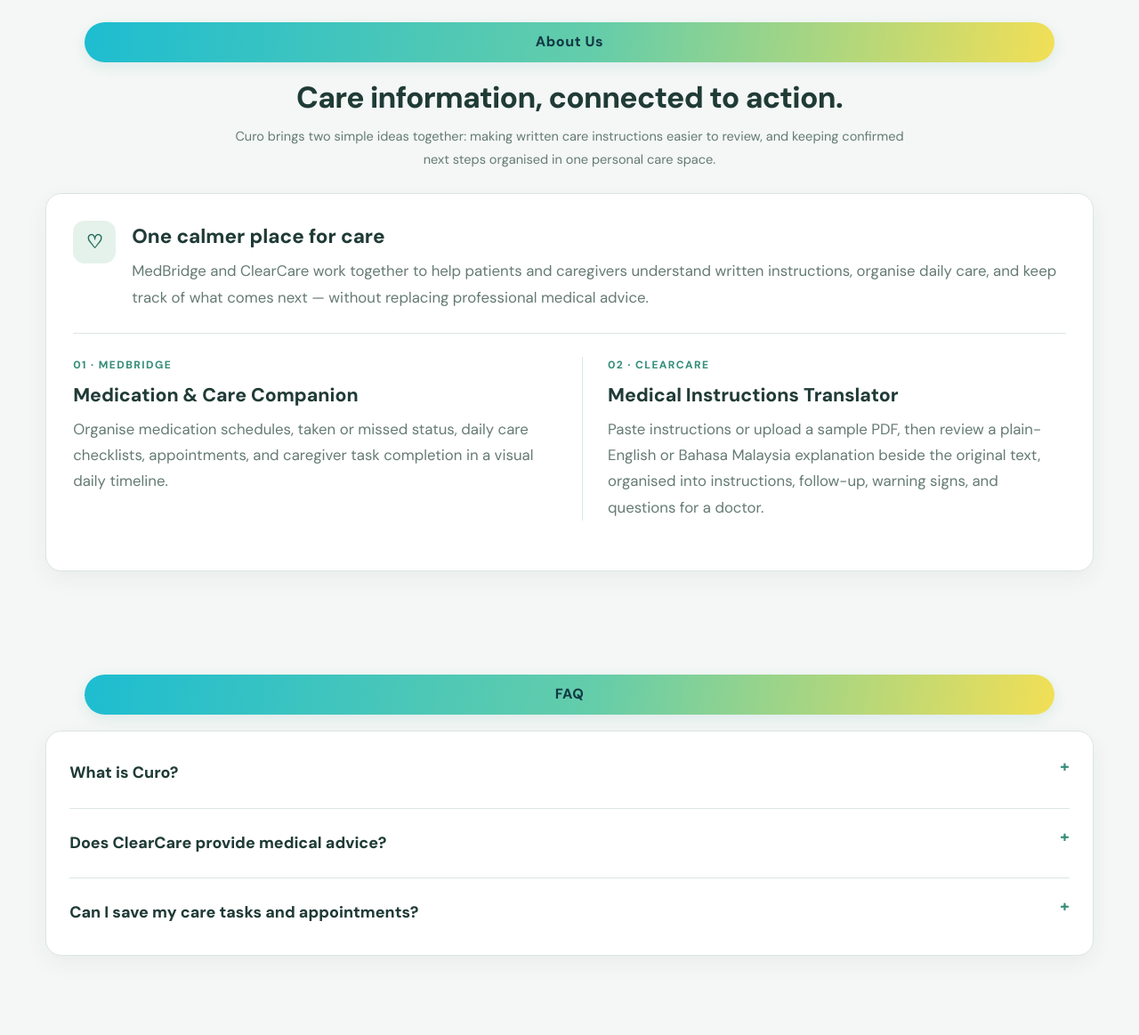
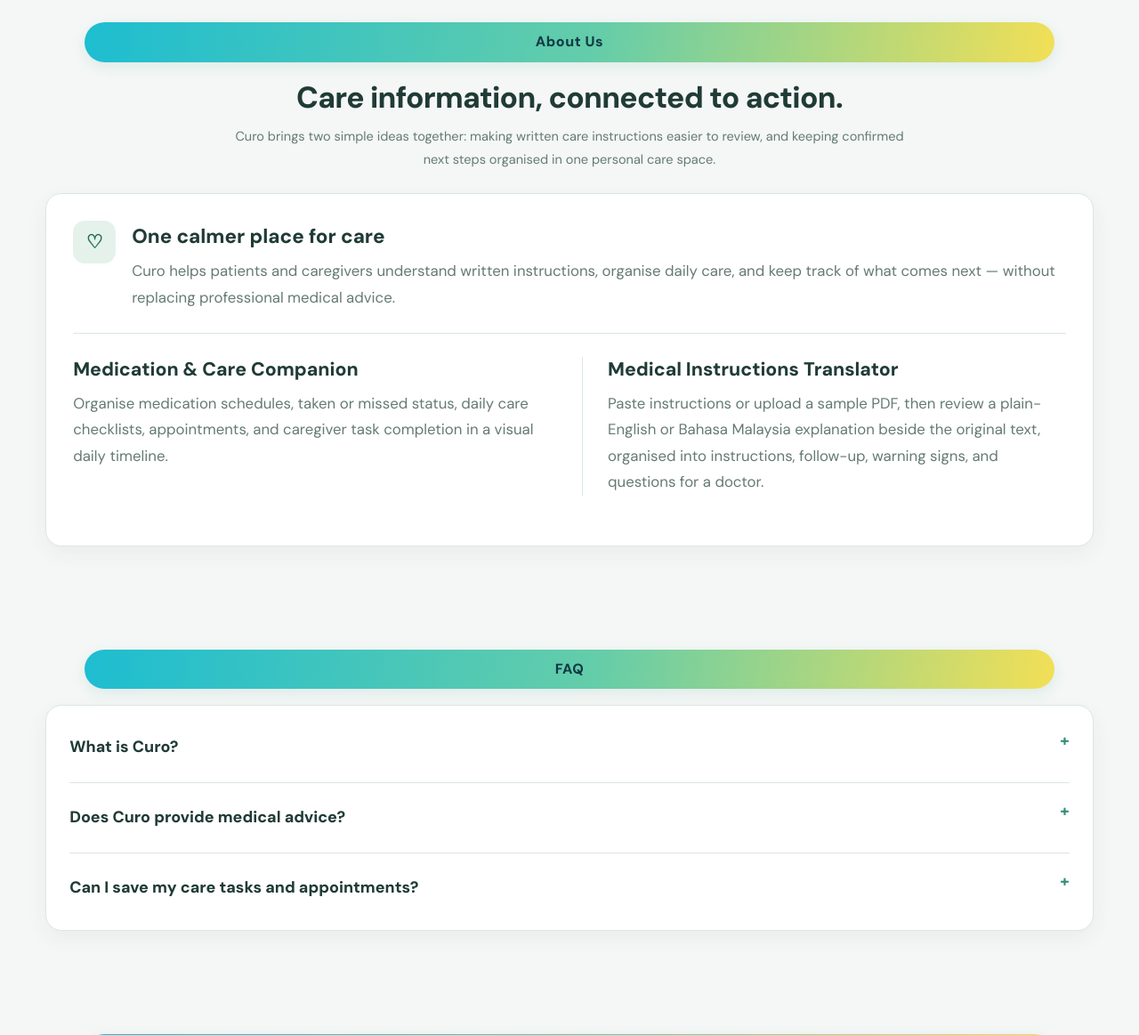
Before and after one commit to JE-lim-lim/Curo, a Flask app: page / in a window 1280 px wide. Shown: the part 743-1906 px from the top of the page at 89% size. Run offline with Flask 3, Linux system fonts and the light colour scheme.

Commit message:
Update landing.html

```diff
--- a/templates/landing.html
+++ b/templates/landing.html
@@ -13,16 +13,30 @@
 </section>
 <section class="home-block" id="about"><div class="section-ribbon">About Us</div><div class="home-inner"><h2>Care information, connected to action.</h2><p class="home-lead">Curo brings two simple ideas together: making written care instructions easier to review, and keeping confirmed next steps organised in one personal care space.</p><div class="feature-grid feature-grid-single">
 <article class="feature-card feature-combined">
-  <div class="feature-combined-intro"><div class="mini-icon">♡</div><div><h3>One calmer place for care</h3><p>MedBridge and ClearCare work together to help patients and caregivers understand written instructions, organise daily care, and keep track of what comes next — without replacing professional medical advice.</p></div></div>
+  <div class="feature-combined-intro">
+    <div class="mini-icon">♡</div>
+    <div>
+      <h3>One calmer place for care</h3>
+      <p>Curo helps patients and caregivers understand written instructions, organise daily care, and keep track of what comes next — without replacing professional medical advice.</p>
+    </div>
+  </div>
+
   <div class="feature-pair">
-    <section><div class="feature-label">01 · MEDBRIDGE</div><h4>Medication &amp; Care Companion</h4><p>Organise medication schedules, taken or missed status, daily care checklists, appointments, and caregiver task completion in a visual daily timeline.</p></section>
-    <section><div class="feature-label">02 · CLEARCARE</div><h4>Medical Instructions Translator</h4><p>Paste instructions or upload a sample PDF, then review a plain-English or Bahasa Malaysia explanation beside the original text, organised into instructions, follow-up, warning signs, and questions for a doctor.</p></section>
+    <section>
+      <h4>Medication &amp; Care Companion</h4>
+      <p>Organise medication schedules, taken or missed status, daily care checklists, appointments, and caregiver task completion in a visual daily timeline.</p>
+    </section>
+
+    <section>
+      <h4>Medical Instructions Translator</h4>
+      <p>Paste instructions or upload a sample PDF, then review a plain-English or Bahasa Malaysia explanation beside the original text, organised into instructions, follow-up, warning signs, and questions for a doctor.</p>
+    </section>
   </div>
 </article>
 </div></div></section>
 <section class="home-block faq-section" id="faq"><div class="section-ribbon">FAQ</div><div class="faq-card">
 <details><summary>What is Curo?</summary><p>Curo is a healthcare web application designed to help people review written care instructions and organise follow-up tasks.</p></details>
-<details><summary>Does ClearCare provide medical advice?</summary><p>No. ClearCare organises wording from the source as a reading aid. AI-assisted explanations can be imperfect; always compare the result with the original instructions and ask a qualified healthcare professional about anything unclear or conflicting.</p></details>
+<details><summary>Does Curo provide medical advice?</summary><p>No. ClearCare organises wording from the source as a reading aid. AI-assisted explanations can be imperfect; always compare the result with the original instructions and ask a qualified healthcare professional about anything unclear or conflicting.</p></details>
 <details><summary>Can I save my care tasks and appointments?</summary><p>Yes. After creating an account and signing in, you can manage tasks, appointments and medication records in your personal dashboard.</p></details>
 </div></section>
 <section class="home-block contact-section" id="contact"><div class="section-ribbon">Contact Us</div><div class="contact-grid">
```
